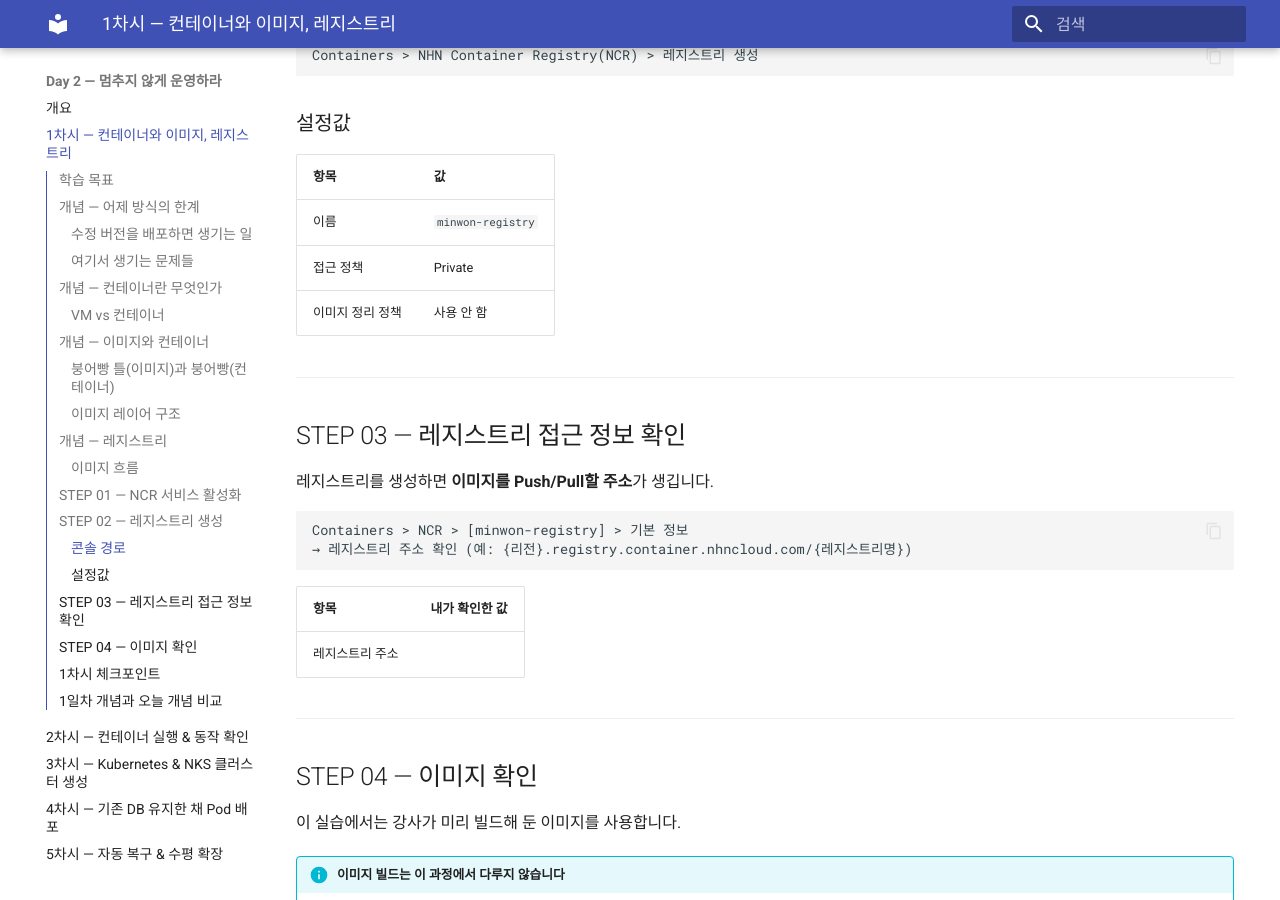
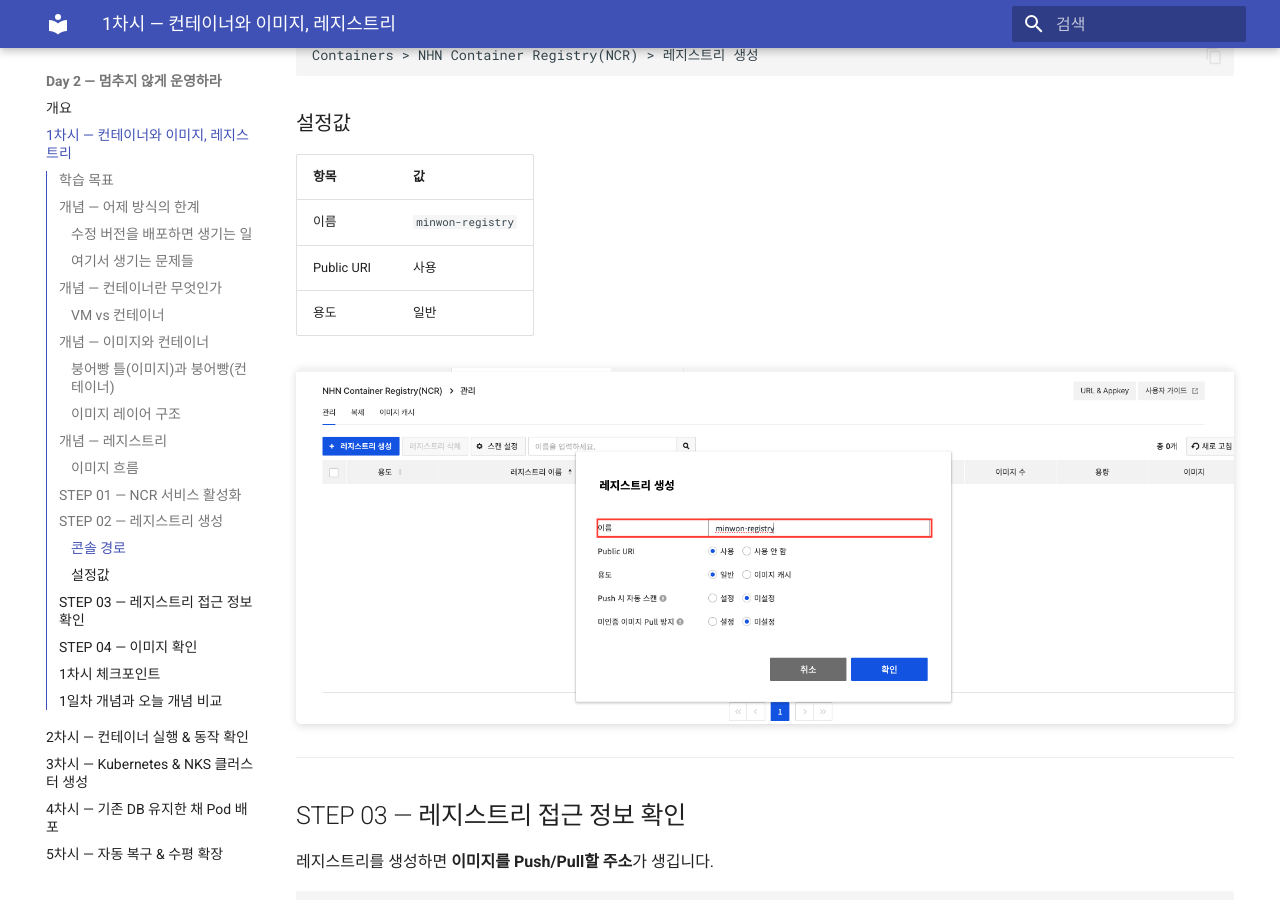
Before and after one commit to skilleat-labs/cloud-native-minwon-lab, an MkDocs documentation site: the page built from docs/day2/session1.md, in a window 1280 px wide and 900 px high, scrolled down 4894 px. Built offline with MkDocs 1.6.1 and Material for MkDocs 9.7.7, drawn with Linux system fonts in a browser that asks for light colours.

Commit message:
Day2 1차시: NCR 레지스트리 생성 캡처 추가 (STEP 02)

```diff
--- a/docs/day2/session1.md
+++ b/docs/day2/session1.md
@@ -168,8 +168,10 @@
 | 항목 | 값 |
 |------|---|
 | 이름 | `minwon-registry` |
-| 접근 정책 | Private |
-| 이미지 정리 정책 | 사용 안 함 |
+| Public URI | 사용 |
+| 용도 | 일반 |
+
+![레지스트리 생성 — minwon-registry 입력](./images/d2-1-ncr-registry-create.png)
 
 ---
 
```
Also changed, not shown: docs/day2/images/d2-1-ncr-registry-create.png (added).
